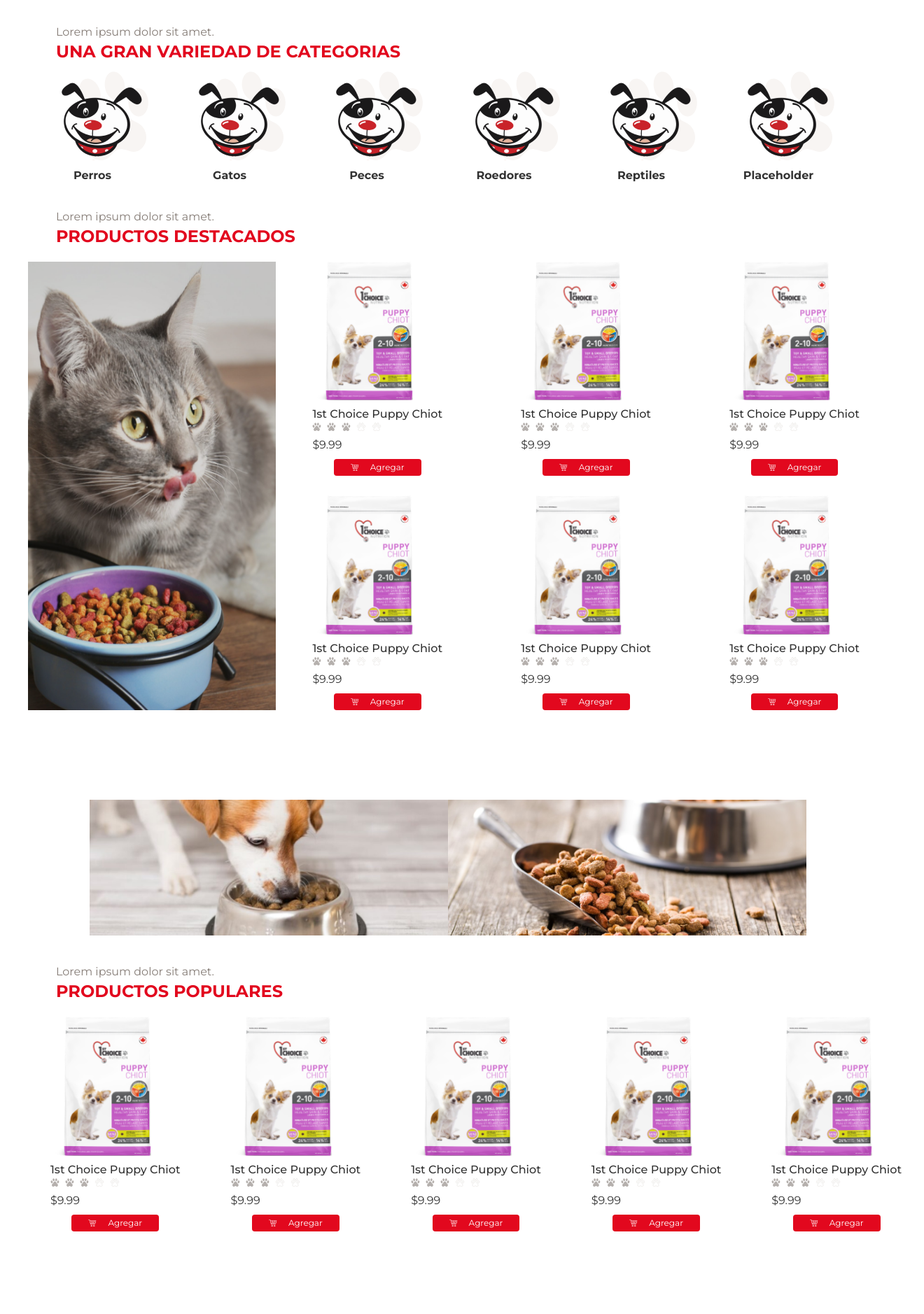
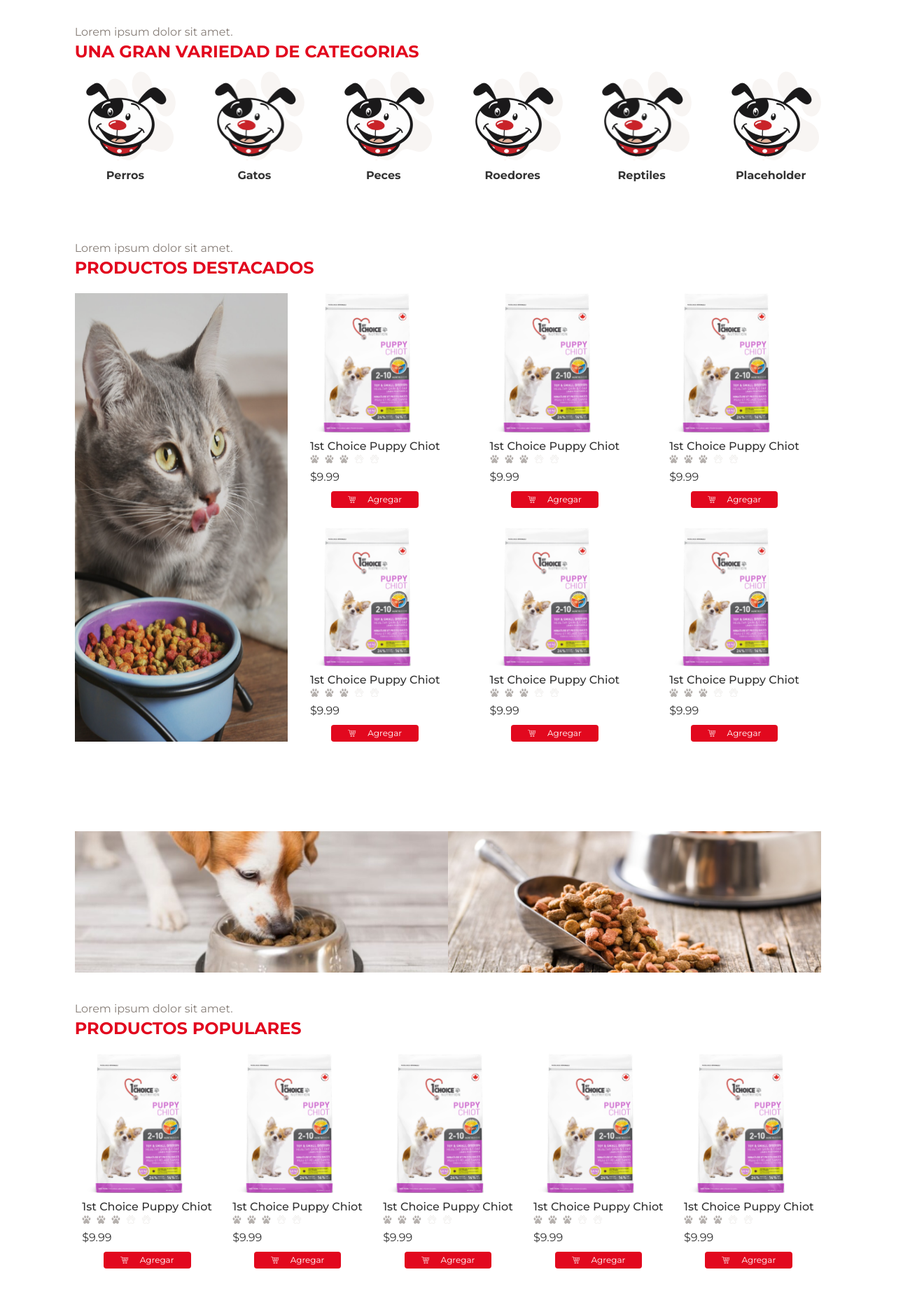
Before and after one commit to Megazzoid/Prueba-Avilatek, a Next.js app: page / in a window 1280 px wide. Shown: the part 650-2528 px from the top of the page at 70% size, 1320 px wide, since content can reach past the window. Built offline with nearby package versions, Linux system fonts and the light colour scheme.

Commit message:
feat: Services component

```diff
--- a/components/cards/categorycard.tsx
+++ b/components/cards/categorycard.tsx
@@ -1,8 +1,7 @@
 import React from 'react';
+import Image from 'next/image';
 import Dogbg from '../../assets/svg/dogbg';
-import Image from 'next/image';
 import dog from '../../assets/img/dog.png';
-
 
 interface CategoryCardProps {
   title: string;
@@ -12,16 +11,16 @@ interface CategoryCardProps {
 const CategoryCard: React.FC<CategoryCardProps> = ({ title, imgSrc }) => {
   return (
     <>
-      <div className="flex-col align-items-center justify-items-center h-32 w-32 text-center">
+      <div className="flex-col align-items-center justify-items-center w-5/6 mx-auto text-start">
         <Dogbg />
         <Image
           src={dog}
           alt={title}
-          width={120}
-          height={120}
-          className="relative mt-5 z-2"
+          width={130}
+          height={130}
+          className="relative mt-5"
         />
-        <h2 className="mt-2 mr-6 text-[#333333] font-bold">{title}</h2>{' '}
+        <h2 className="mt-2 text-[#333333] font-bold">{title}</h2>{' '}
         {/* Aplica margen superior para separar la imagen del título */}
       </div>
     </>
--- a/components/cards/featurecard.tsx
+++ b/components/cards/featurecard.tsx
@@ -14,10 +14,10 @@ const FeatureCard: React.FC<FeatureCardProps> = ({ title, price, rating }) => {
 
   const renderDogPaws = (count: number) => {
     const dogPaws = [];
-    for (let i = 0; i < count; i++) {
+    for (let i = 0; i < count; i += 1) {
       dogPaws.push(<DogPaw isFill={true} key={i} />);
     }
-    for (let i = count; i < 5; i++) {
+    for (let i = count; i < 5; i += 1) {
       dogPaws.push(<DogPaw isFill={false} key={i} />);
     }
     return dogPaws;
--- a/components/carousel/carousel.tsx
+++ b/components/carousel/carousel.tsx
@@ -32,7 +32,7 @@ const Carousel: React.FC = () => {
   return (
     <div
       id="carouselExampleCaptions"
-      className="relative h-1/5 "
+      className="relative w-full mx-auto "
       data-te-carousel-init
       data-te-ride="carousel"
     >
--- a/components/categories/categories.tsx
+++ b/components/categories/categories.tsx
@@ -4,23 +4,22 @@ import dog from '../../assets/img/dog.png';
 
 const Categories = () => {
   // Use state to set the paddingClass value after the component has mounted
-  const [paddingClass, setPaddingClass] = useState('');
 
   return (
     <>
-      <div className={`navbar-container mt-10 mb-10 flex-col w-full `}>
-        <h3 className="text-[#867D77] text-xs sm:text-base ml-20">
+      <div className={`navbar-container w-5/6 mx-auto mt-10 mb-10 flex-col`}>
+        <h3 className="text-[#867D77] text-xs sm:text-base ">
           Lorem ipsum dolor sit amet.
         </h3>
-        <h2 className="text-[#E2081E] text-xl sm:text-2xl font-bold ml-20 mr-5">
+        <h2 className="text-[#E2081E] text-xl sm:text-2xl font-bold  ">
           UNA GRAN VARIEDAD DE CATEGORIAS
         </h2>
-        <div className="grid grid-cols-2 sm:grid-cols-2 md:grid-cols-3 lg:grid-cols-6 xl:grid-cols-6 gap-10 ml-20 mr-16">
+        <div className="grid grid-cols-2 sm:grid-cols-2 md:grid-cols-3 lg:grid-cols-6 xl:grid-cols-6 gap-10 ">
           <CategoryCard title="Perros" imgSrc="../../assets/img/dog.png" />
           <CategoryCard title="Gatos" imgSrc="../../assets/img/dog.png" />
           <CategoryCard title="Peces" imgSrc="../../assets/img/dog.png" />
-          <CategoryCard title="Roedores" imgSrc="../../assets/img/dog.png" />
-          <CategoryCard title="Reptiles" imgSrc="../../assets/img/dog.png" />
+          <CategoryCard title="Roedores" imgSrc={'../../assets/img/dog.png'} />
+          <CategoryCard title="Reptiles" imgSrc={'../../assets/img/dog.png'} />
           <CategoryCard
             title="Placeholder"
             imgSrc={'../../assets/img/dog.png'}
--- a/components/navbar/navbar.tsx
+++ b/components/navbar/navbar.tsx
@@ -19,7 +19,6 @@ const Navbar = () => {
   ];
 
   return (
-    <>
     <div className="navbar-container h-32 flex-col w-full">
       <div className="bg-[#E2081E] h-7 flex justify-end items-center">
         <div className="mr-0.5">
@@ -62,7 +61,6 @@ const Navbar = () => {
         <Items />
       </div>
     </div>
-    </>
   );
 };
 
--- a/components/products/featureproducts.tsx
+++ b/components/products/featureproducts.tsx
@@ -64,18 +64,17 @@ const FeatureProducts = () => {
   }, []);
 
   return (
-    <>
-      <div className={`navbar-container mt-10 flex-col w-full relative `}>
-        <h3 className="text-[#867D77] text-xs sm:text-base ml-20">
+    <div className={`navbar-container mt-10 flex-col w-5/6 mx-auto relative `}>
+      <h3 className="text-[#867D77] text-xs sm:text-base ">
         Lorem ipsum dolor sit amet.
       </h3>
-        <h2 className="text-[#E2081E] text-xl sm:text-2xl font-bold ml-20">
+      <h2 className="text-[#E2081E] text-xl sm:text-2xl font-bold">
         PRODUCTOS DESTACADOS
       </h2>
 
       <div className="flex flex-row">
         {!hideCatImage && (
-            <div className="w-2/5 ml-10 flex justify-center">
+          <div className="w-2/5  flex justify-center">
             <Image
               src={catimg}
               alt="cat"
@@ -104,16 +103,15 @@ const FeatureProducts = () => {
         <Image
           src={imgbanner2}
           alt="cat"
-            style={{ width: '40%', height: 'auto' }}
+          style={{ width: '50%', height: 'auto' }}
         />
         <Image
           src={imgbanner}
           alt="cat"
-            style={{ width: '40%', height: 'auto' }}
+          style={{ width: '50%', height: 'auto' }}
         />
       </div>
     </div>
-    </>
   );
 };
 
--- a/components/products/popularproducts.tsx
+++ b/components/products/popularproducts.tsx
@@ -33,16 +33,15 @@ const featureCardsData = [
 
 const PopularProducts = () => {
   return (
-    <>
-      <div className={`navbar-container mt-10 flex-col w-full relative `}>
-        <h3 className="text-[#867D77] text-xs sm:text-base ml-20">
+    <div className={`navbar-container mt-10 flex-col w-5/6 mx-auto relative `}>
+      <h3 className="text-[#867D77] text-xs sm:text-base ">
         Lorem ipsum dolor sit amet.
       </h3>
-        <h2 className="text-[#E2081E] text-xl sm:text-2xl font-bold ml-20">
+      <h2 className="text-[#E2081E] text-xl sm:text-2xl font-bold ">
         PRODUCTOS POPULARES
       </h2>
 
-        <div className="w-full grid grid-cols-2 sm:grid-cols-2 md:grid-cols-3 lg:grid-cols-4 xl:grid-cols-5 gap-2 ml-10">
+      <div className="w-full grid grid-cols-2 sm:grid-cols-2 md:grid-cols-3 lg:grid-cols-4 xl:grid-cols-5 gap-2 ">
         {featureCardsData.map((card, index) => (
           <FeatureCard
             key={index}
@@ -57,11 +56,10 @@ const PopularProducts = () => {
         <Image
           src={imgbanner}
           alt="cat"
-            style={{ width: '80%', height: 'auto' }}
+          style={{ width: '100%', height: 'auto' }}
         />
       </div>
     </div>
-    </>
   );
 };
 
--- /dev/null
+++ b/components/products/services.tsx
@@ -0,0 +1,86 @@
+import React, { useEffect, useState } from 'react';
+import CategoryCard from '../cards/categorycard';
+import ServiceCard from '../cards/servicecard';
+
+const Services = () => {
+  // Use state to set the paddingClass value after the component has mounted
+  const [paddingClass, setPaddingClass] = useState('');
+
+  return (
+    <>
+      <div className={`navbar-container mt-10 mb-10 flex-col w-5/6 mx-auto `}>
+        <h3 className="text-[#867D77] text-xs sm:text-base ">
+          Lorem ipsum dolor sit amet.
+        </h3>
+        <h2 className="text-[#E2081E] text-xl sm:text-2xl font-bold  mr-5">
+          Nuestros Servicios
+        </h2>
+        <div className="mt-5 mx-auto grid grid-cols-2 sm:grid-cols-2 md:grid-cols-3 lg:grid-cols-3 xl:grid-cols-3 gap-10">
+          <div className="flex-col align-items-center justify-items-center  text-center">
+            <ServiceCard title="Peluqueria" imgSrc="../../assets/img/dog.png" />
+            <p className="text-[#333333] text-justify">
+              Lorem ipsum dolor sit amet, consectetur adipiscing elit. Mus
+              molestie rhoncus id nunc, porta leo tempus facilisi.
+            </p>
+          </div>
+
+          <div className="flex-col align-items-center justify-items-center  text-center">
+            <ServiceCard
+              title="Odontologia"
+              imgSrc="../../assets/img/dog.png"
+            />
+            <p className="text-[#333333] text-justify">
+              Lorem ipsum dolor sit amet, consectetur adipiscing elit. Mus
+              molestie rhoncus id nunc, porta leo tempus facilisi.
+            </p>
+          </div>
+
+          <div className="flex-col align-items-center justify-items-center  text-center">
+            <ServiceCard
+              title="Veterinario"
+              imgSrc="../../assets/img/dog.png"
+            />
+            <p className="text-[#333333] text-justify">
+              Lorem ipsum dolor sit amet, consectetur adipiscing elit. Mus
+              molestie rhoncus id nunc, porta leo tempus facilisi.
+            </p>
+          </div>
+
+          <div className="flex-col align-items-center justify-items-center  text-center">
+            <ServiceCard
+              title="Entrenamiento"
+              imgSrc="../../assets/img/dog.png"
+            />
+            <p className="text-[#333333] text-justify">
+              Lorem ipsum dolor sit amet, consectetur adipiscing elit. Mus
+              molestie rhoncus id nunc, porta leo tempus facilisi.
+            </p>
+          </div>
+          <div className="flex-col align-items-center justify-items-center  text-center">
+            <ServiceCard
+              title="Psicologia canina"
+              imgSrc="../../assets/img/dog.png"
+            />
+            <p className="text-[#333333] text-justify">
+              Lorem ipsum dolor sit amet, consectetur adipiscing elit. Mus
+              molestie rhoncus id nunc, porta leo tempus facilisi.
+            </p>
+          </div>
+
+          <div className="flex-col align-items-center justify-items-center  text-center">
+            <ServiceCard
+              title="Fiesta de cumpleaños"
+              imgSrc="../../assets/img/dog.png"
+            />
+            <p className="text-[#333333] text-justify">
+              Lorem ipsum dolor sit amet, consectetur adipiscing elit. Mus
+              molestie rhoncus id nunc, porta leo tempus facilisi.
+            </p>
+          </div>
+        </div>
+      </div>
+    </>
+  );
+};
+
+export default Services;
--- a/components/searbar/searchbar.tsx
+++ b/components/searbar/searchbar.tsx
@@ -1,7 +1,6 @@
 import React from 'react';
 
-const SearchBar: React.FC = () => {
-  return (
+const SearchBar: React.FC = () => (
   <div className="pt-2 relative mx-auto flex w-4/6 md:w-2/6 lg:w-1/6">
     <input
       className="border-1 border-[#C8C2BE] bg-white h-10 px-5 pr-10 rounded-lg text-[#C8C2BE] font-thin  w-full"
@@ -20,6 +19,5 @@ const SearchBar: React.FC = () => {
     </button>
   </div>
 );
-};
 
 export default SearchBar;
--- a/pages/index.tsx
+++ b/pages/index.tsx
@@ -5,16 +5,18 @@ import Categories from '../components/categories/categories';
 import FeatureProducts from '../components/products/featureproducts';
 import PopularProducts from '../components/products/popularproducts';
 import LatestsProducts from '../components/products/latestsproducts';
+import Services from '../components/products/services';
 
 function HomePage() {
   return (
-    <div className="min-h-screen w-screen bg-white flex flex-col dark:bg-black">
+    <div className="w-9/10 bg-white flex flex-col dark:bg-black">
       <Navbar />
       <Carousel />
       <Categories />
       <FeatureProducts />
       <PopularProducts />
       <LatestsProducts />
+      <Services />
     </div>
   );
 }
```
Also changed, not shown: components/cards/servicecard.tsx (added, +25 -0 lines), components/products/latestsproducts.tsx (+3 -5 lines). Lines whose indentation alone changed are shown as unchanged.
